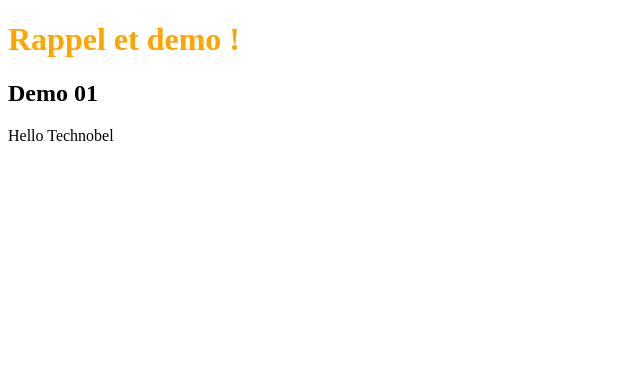
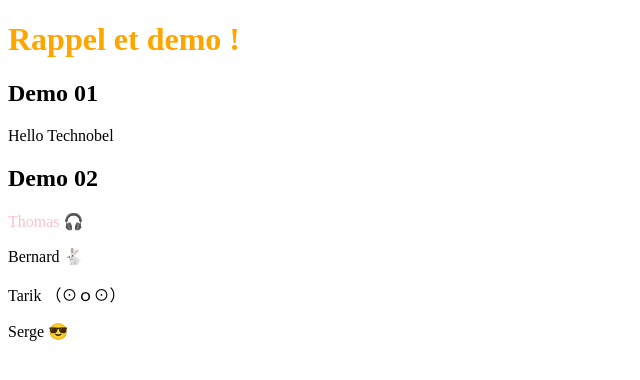
Before and after one commit to FormCours/TB_BA_2023__Javascript, a plain HTML site: page index.html in a window 1280 px wide. Shown: the whole page, without its empty margins (0-640 px from the left). Drawn offline with Linux system fonts and the light colour scheme.

Commit message:
Demo - Append / Prepend

```diff
--- a/index.html
+++ b/index.html
@@ -15,5 +15,12 @@
   <div id="container">
   </div>
 
+  <h2>Demo 02</h2>
+  <div id="container-insert">
+    <p class="demo-class">Thomas 🎧</p>
+    <p id="test">Test</p>
+    <p>Bernard 🐇</p>
+  </div>
+
 </body>
 </html>
--- a/scripts/script.js
+++ b/scripts/script.js
@@ -9,3 +9,22 @@ const commentaire = document.createComment('Ceci est un commentaire pour Tarik')
 const container = document.getElementById('container');
 container.appendChild(louis);
 container.appendChild(commentaire);
+
+
+/**************************************************************/
+const tarik = document.createElement('p');
+tarik.innerText = 'Tarik （⊙ｏ⊙）';
+
+const serge = document.createElement('p');
+serge.innerText = 'Serge 😎';
+
+const containerInsert = document.getElementById('container-insert');
+// Ajout en premier dans le "container"
+// containerInsert.prepend(tarik, serge)
+
+// Ajout en dernier dans le "container"
+containerInsert.append(tarik, serge)
+
+// Permet de supprimé un noeud
+const test = document.getElementById('test');
+test.remove()
--- a/styles/style.css
+++ b/styles/style.css
@@ -1,3 +1,7 @@
 h1 {
   color: orange;
 }
+
+.demo-class {
+  color: pink;
+}
```
